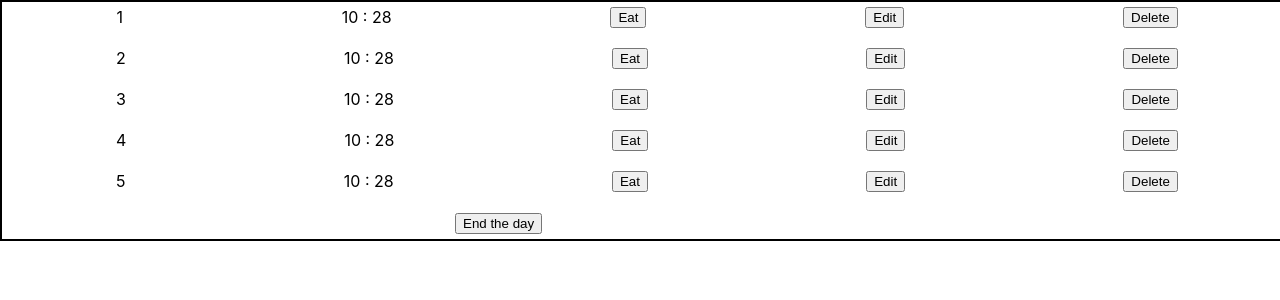
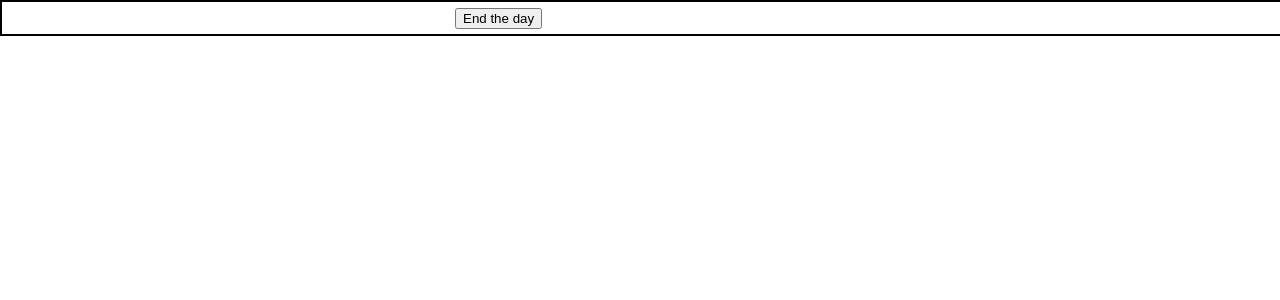
Before and after one commit to kalibria/Meal-tracker, a React (Create React App) app: page /mealList in a window 1280 px wide. Shown: the top 300 px of the page. Built offline with nearby package versions, Linux system fonts and the light colour scheme.

Commit message:
change logic in Meals

```diff
--- a/src/list-of-meals/ListOfMeals.tsx
+++ b/src/list-of-meals/ListOfMeals.tsx
@@ -14,7 +14,7 @@ export const ListOfMeals = () => {
   };
   return (
     <div>
-      <WrapperForMeal />
+      {/*<WrapperForMeal />*/}
       <div className={style.btn_position}>
         <Button text={'End the day'} handleClick={handleClick} />
       </div>
--- a/src/list-of-meals/Meals.tsx
+++ b/src/list-of-meals/Meals.tsx
@@ -1,41 +1,117 @@
-export interface IMeals {
-  currentTime: number;
-  minutesAfterWakingUp: number;
-  timeBetweenMeals: number;
-  numberOfMeals: number;
+// export interface IMeals {
+//   currentTime: number;
+//   minutesAfterWakingUp: number;
+//   timeBetweenMeals: number;
+//   numberOfMeals: number;
+// }
+//
+// export class Meals {
+//   currentTime: number;
+//   minutesAfterWakingUp: number;
+//   timeBetweenMeals: number;
+//   numberOfMeals: number;
+//
+//   constructor({
+//     currentTime,
+//     minutesAfterWakingUp,
+//     timeBetweenMeals,
+//     numberOfMeals,
+//   }: IMeals) {
+//     this.currentTime = currentTime;
+//     this.minutesAfterWakingUp = minutesAfterWakingUp;
+//     this.timeBetweenMeals = timeBetweenMeals;
+//     this.numberOfMeals = numberOfMeals;
+//   }
+//   firstMealTime() {
+//     return this.currentTime + this.minutesAfterWakingUp;
+//   }
+//   firstMealHourMin() {
+//     const dataStr = this.currentTime + this.minutesAfterWakingUp;
+//     const hours = new Date(dataStr).getHours();
+//     const minutes = new Date(dataStr).getMinutes();
+//     return `${hours} : ${minutes}`;
+//   }
+//   subsequentMeals(timeOfMeal: number) {
+//     return timeOfMeal + this.timeBetweenMeals;
+//   }
+//
+//   setArrUiTimesOfMeal() {
+//     const allMealTimes: Array<number> = [];
+//
+//     allMealTimes.fill(0, 0, this.numberOfMeals);
+//     allMealTimes[0] = this.firstMealTime();
+//
+//     const realMealTimes: Array<number> = [];
+//
+//     realMealTimes.push(allMealTimes[0]);
+//
+//     for (let i = 0; i <= allMealTimes.length; i++) {
+//       allMealTimes[i] += this.timeBetweenMeals;
+//       realMealTimes.push();
+//     }
+//
+//     return realMealTimes;
+//   }
+//
+//   setArrNumbersOfMeal() {
+//     const arrNumberOfMeals = [];
+//     for (let i = 1; i <= this.numberOfMeals; i++) {
+//       arrNumberOfMeals.push(i);
+//     }
+//     return arrNumberOfMeals;
+//   }
+// }
+
+import { currentTime } from '../utility/currentTime';
+
+export interface IMealListComponent {
+  number: number;
+  time: number;
+  eaten: boolean;
+  edit: boolean;
+  delete: boolean;
 }
 
-export class Meals {
+export class ComponentsOfAMeal {
   currentTime: number;
-  minutesAfterWakingUp: number;
-  timeBetweenMeals: number;
-  numberOfMeals: number;
+  dataSettings: string | null;
 
-  constructor({
-    currentTime,
-    minutesAfterWakingUp,
-    timeBetweenMeals,
-    numberOfMeals,
-  }: IMeals) {
+  constructor(currentTime: number) {
     this.currentTime = currentTime;
-    this.minutesAfterWakingUp = minutesAfterWakingUp;
-    this.timeBetweenMeals = timeBetweenMeals;
-    this.numberOfMeals = numberOfMeals;
+    this.dataSettings = localStorage.getItem('settings');
   }
-  firstMealTime() {
-    const dataStr = this.currentTime + this.minutesAfterWakingUp;
-    const hours = new Date(dataStr).getHours();
-    const minutes = new Date(dataStr).getMinutes();
-    return `${hours} : ${minutes}`;
+
+  getDataSettingsAfterPars() {
+    if (!this.dataSettings) return;
+    else return JSON.parse(this.dataSettings);
   }
-  subsequentMeals(timeOfMeal: number) {
-    return timeOfMeal + this.timeBetweenMeals;
+
+  getFirstMealTime() {
+    const minutesAfterWakingUp =
+      this.getDataSettingsAfterPars().numberOfMinutesToFirstMeal.time;
+    return minutesAfterWakingUp + this.currentTime;
   }
-  getArrNumbersOfMeal() {
-    const arrNumberOfMeals = [];
-    for (let i = 1; i <= this.numberOfMeals; i++) {
-      arrNumberOfMeals.push(i);
-    }
-    return arrNumberOfMeals;
+
+  // getSubsequentMealTime(previousTime: number) {
+  //   const timeBetweenMeal = localStorage.getItem();
+  // }
+}
+
+const timeFirstMeal = new ComponentsOfAMeal(currentTime.getCurrentTime());
+console.log('firstTime', timeFirstMeal.getFirstMealTime());
+
+export class ComponentsOfAMealList {
+  mealListComponent: {
+    number: number;
+    time: number;
+    eaten: boolean;
+    edit: boolean;
+    delete: boolean;
+  };
+
+  constructor(mealListComponent: IMealListComponent) {
+    this.mealListComponent = mealListComponent;
   }
+
+  createMealList() {}
 }
--- a/src/list-of-meals/WrapperForMeal.tsx
+++ b/src/list-of-meals/WrapperForMeal.tsx
@@ -1,5 +1,5 @@
-import React from 'react';
-import { IMeals, Meals } from './Meals';
+import React, { useEffect, useState } from 'react';
+
 import { currentTime } from '../utility/currentTime';
 import { useSelector } from 'react-redux';
 import {
@@ -7,27 +7,46 @@ import {
   selectNumberOfMinutesToFirstMeal,
   selectTimeBetweenMeals,
 } from '../redux/selectors';
-import { Meal } from './Meal';
 
 export const WrapperForMeal = () => {
-  const myCurrentTime = currentTime.getCurrentTime();
-  const selectMinAfterWakingUp = useSelector(selectNumberOfMinutesToFirstMeal);
-  const timeBetweenMeals = useSelector(selectTimeBetweenMeals);
-  const numberOfMeals = useSelector(selectNumberOfMealsPerDay);
+  // const [meals, setMeals] = useState(() => {
+  //   return [];
+  // });
+  // const myCurrentTime = currentTime.getCurrentTime();
+  // const selectMinAfterWakingUp = useSelector(selectNumberOfMinutesToFirstMeal);
+  // const timeBetweenMeals = useSelector(selectTimeBetweenMeals);
+  // const numberOfMeals = useSelector(selectNumberOfMealsPerDay);
+  //
+  // useEffect(() => {
+  //   const mealsSettings: IMeals = {
+  //     currentTime: myCurrentTime,
+  //     minutesAfterWakingUp: selectMinAfterWakingUp,
+  //     timeBetweenMeals: timeBetweenMeals,
+  //     numberOfMeals: numberOfMeals,
+  //   };
+  //
+  //   const myMeal = new Meals(mealsSettings);
+  //   console.log('myMeal', myMeal);
+  //   console.log('times', myMeal.setArrUiTimesOfMeal());
+  //
+  //   const arrNumbersOfMeal = myMeal.setArrNumbersOfMeal();
+  //   const timeForFirstMeal = myMeal.firstMealHourMin();
+  // }, [myCurrentTime, numberOfMeals, selectMinAfterWakingUp, timeBetweenMeals]);
+  // const subsequentMeals = myMeal.subsequentMeals(
+  //   new Date(Date.parse(timeForFirstMeal))
+  // );
 
-  const mealAsObj: IMeals = {
-    currentTime: myCurrentTime,
-    minutesAfterWakingUp: selectMinAfterWakingUp,
-    timeBetweenMeals: timeBetweenMeals,
-    numberOfMeals: numberOfMeals,
-  };
-  const myMeal = new Meals(mealAsObj);
-  const arrNumbersOfMeal = myMeal.getArrNumbersOfMeal();
-  const timeForFirstMeal = myMeal.firstMealTime();
-  console.log('time', timeForFirstMeal);
-  const mealEl = arrNumbersOfMeal.map((num) => (
-    <Meal key={num} number={num} timeOfMeal={timeForFirstMeal} />
-  ));
+  // const mealEl = arrNumbersOfMeal.map((num) => (
+  //   <Meal key={num} number={num} timeOfMeal={timeForFirstMeal} />
+  // ));
 
-  return <div>{mealEl}</div>;
+  // const mealEl = arrNumbersOfMeal.map((num) => {
+  //   if (num === 1) {
+  //     <Meal key={num} number={num} timeOfMeal={timeForFirstMeal} />;
+  //   } else {
+  //     // <Meal key={num} number={num} timeOfMeal={} />;
+  //   }
+  // });
+  // return <div>{mealEl}</div>;
+  return <div>geellloo</div>;
 };
--- /dev/null
+++ b/src/list-of-meals/mealsSlice.tsx
@@ -0,0 +1,26 @@
+import { createSlice } from '@reduxjs/toolkit';
+
+interface IMeal {
+  number: number;
+  time: number;
+  eaten?: boolean;
+  isEdit?: boolean;
+  delete?: boolean;
+}
+
+const listOfMeals: IMeal[] = [];
+
+export const mealsSlice = createSlice({
+  name: 'meals',
+  initialState: listOfMeals,
+  reducers: {
+    setListOfMeals: (state, action) => {
+      console.log('hi');
+    },
+  },
+});
+
+const { actions, reducer } = mealsSlice;
+export const {} = actions;
+
+export default reducer;
--- a/src/redux/rootReducer.tsx
+++ b/src/redux/rootReducer.tsx
@@ -1,8 +1,9 @@
 import { combineReducers } from '@reduxjs/toolkit';
 import settingsReducer from '../settings/settingsSlice';
-import keysReducer from '../buttonsWindow/SliceKeysOfScreenWithBtn';
+
+import mealReducer from '../list-of-meals/mealsSlice';
 
 export const rootReducer = combineReducers({
   settings: settingsReducer,
-  keysOfScreenWithBtn: keysReducer,
+  listOfMeals: mealReducer,
 });
--- a/src/redux/selectors.tsx
+++ b/src/redux/selectors.tsx
@@ -10,6 +10,3 @@ export const selectTimeBetweenMeals = (store: RootState) =>
   store.settings.timeBetweenMeals.time;
 
 export const selectSettings = (store: RootState) => store.settings;
-
-export const keyOfScreenWithBtn = (store: RootState) =>
-  store.keysOfScreenWithBtn.value;
--- a/src/settings/settingsSlice.tsx
+++ b/src/settings/settingsSlice.tsx
@@ -1,5 +1,5 @@
 import { createSlice } from '@reduxjs/toolkit';
-import { minutesInHour } from './settings_constant';
+
 import { settingsScreen } from './settingsConfig';
 
 export const settingsSlice = createSlice({
--- a/src/utility/LocalStorage.tsx
+++ b/src/utility/LocalStorage.tsx
@@ -33,4 +33,3 @@ class LocalStorage {
 }
 
 export const myLocalStorage = new LocalStorage(false);
-console.log('settings', myLocalStorage.getSettings());
```
Also changed, not shown: src/WrapperApp.tsx (deleted, +0 -10 lines).
